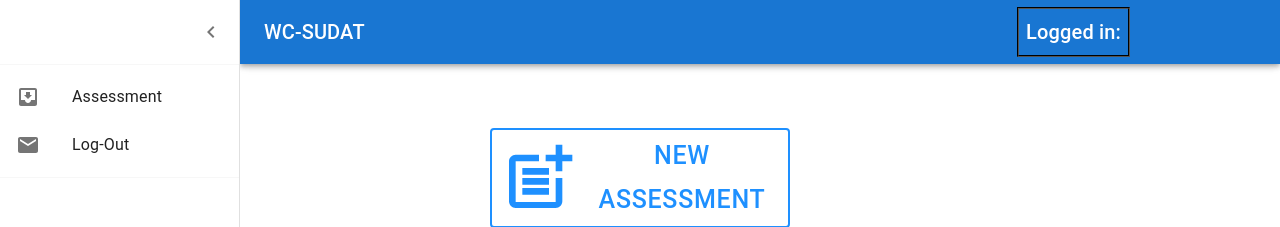
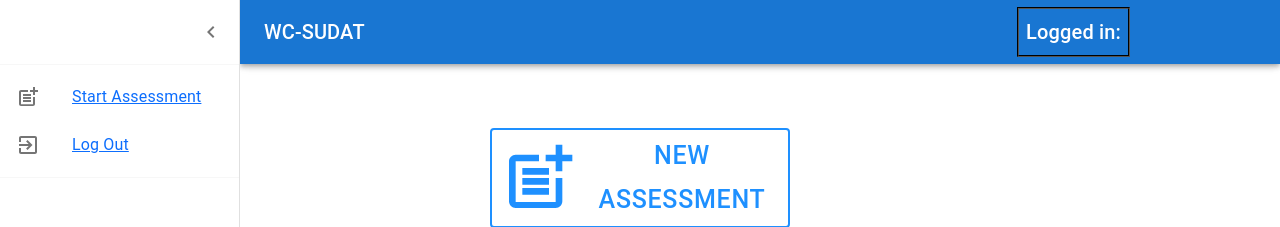
Before and after one commit to ElmarKenguerli/WC_SUDAT-WebApp, a React (Create React App) app: page /LandingPage in a window 1280 px wide. Both pictures are taken after a click on the button "open drawer". Shown: the top 227 px of the page. Built offline with nearby package versions, Linux system fonts and the light colour scheme; no server answers; the database is empty.

Commit message:
navigation drawer now functioning

```diff
--- a/src/Components/MuiDrawer.js
+++ b/src/Components/MuiDrawer.js
@@ -16,9 +16,9 @@ import ListItem from '@mui/material/ListItem';
 import ListItemButton from '@mui/material/ListItemButton';
 import ListItemIcon from '@mui/material/ListItemIcon';
 import ListItemText from '@mui/material/ListItemText';
-import InboxIcon from '@mui/icons-material/MoveToInbox';
-import MailIcon from '@mui/icons-material/Mail';
-
+import PostAddTwoToneIcon from '@mui/icons-material/PostAddTwoTone';
+import ExitToAppTwoToneIcon from '@mui/icons-material/ExitToAppTwoTone';
+import {Link} from "react-router-dom";
 let nameOfUser = "";
 
 export const setUsernameCaption = (uname) => {
@@ -72,6 +72,7 @@ const DrawerHeader = styled('div')(({ theme }) => ({
 }));
 
 export default function PersistentDrawerLeft() {
+
   const [username, setUsername] = useState('');
   const theme = useTheme();
   const [open, setOpen] = React.useState(false);
@@ -127,16 +128,22 @@ export default function PersistentDrawerLeft() {
         </DrawerHeader>
         <Divider />
         <List>
-          {['Assessment', 'Log-Out'].map((text, index) => (
-            <ListItem key={text} disablePadding>
-              <ListItemButton>
-                <ListItemIcon>
-                  {index % 2 === 0 ? <InboxIcon /> : <MailIcon />}
-                </ListItemIcon>
-                <ListItemText primary={text} />
-              </ListItemButton>
+          <Link to="/Assessment" >
+            <ListItem button>
+              <ListItemIcon>
+                <PostAddTwoToneIcon />
+              </ListItemIcon>
+              <ListItemText primary={"Start Assessment"} />
             </ListItem>
-          ))}
+          </Link>
+          <Link to="/" >
+            <ListItem button>
+              <ListItemIcon>
+                <ExitToAppTwoToneIcon />
+              </ListItemIcon>
+              <ListItemText primary={"Log Out"} />
+            </ListItem>
+          </Link>
         </List>
         <Divider />
 
```
Also changed, not shown: src/Components/Screening.js (+1 -12 lines).
